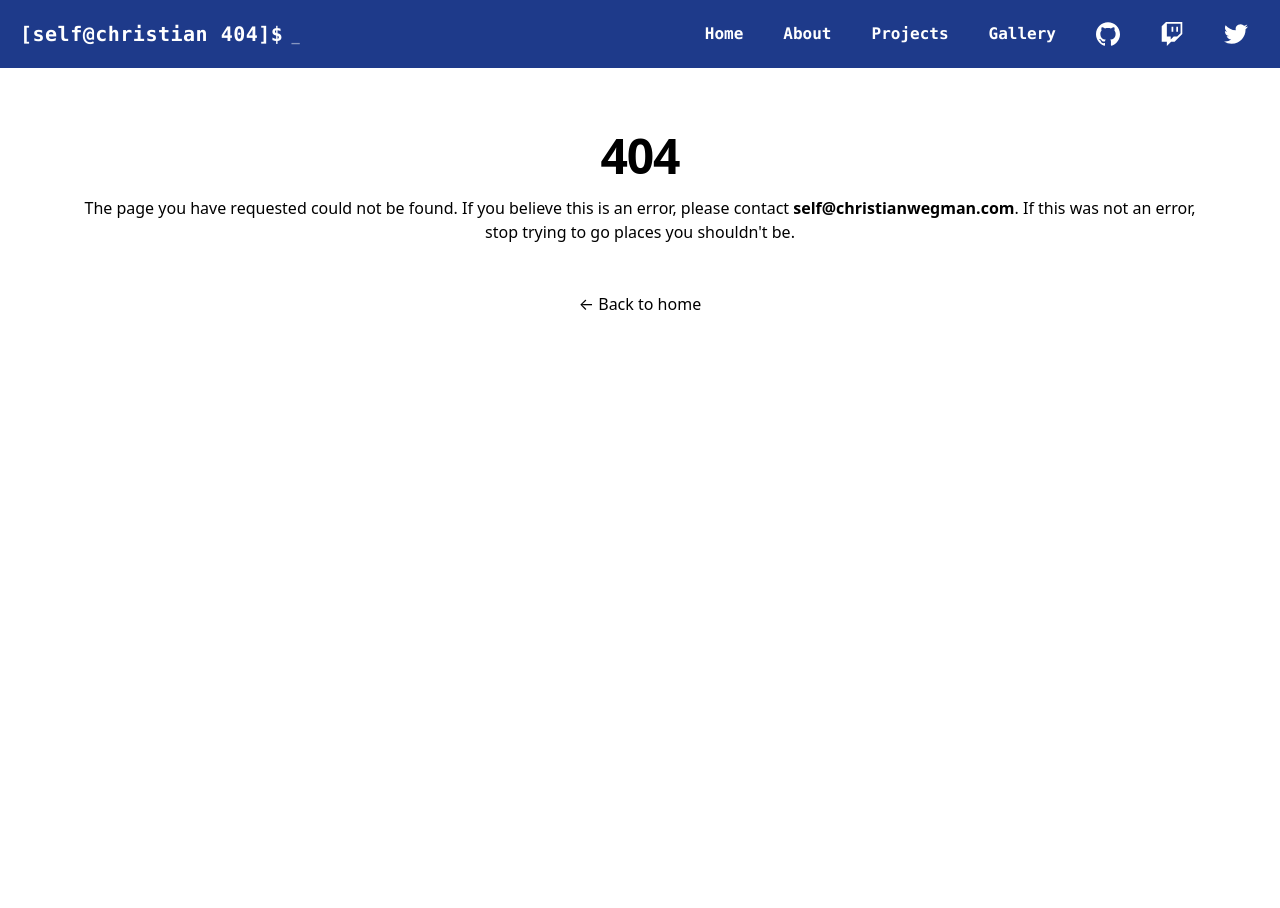
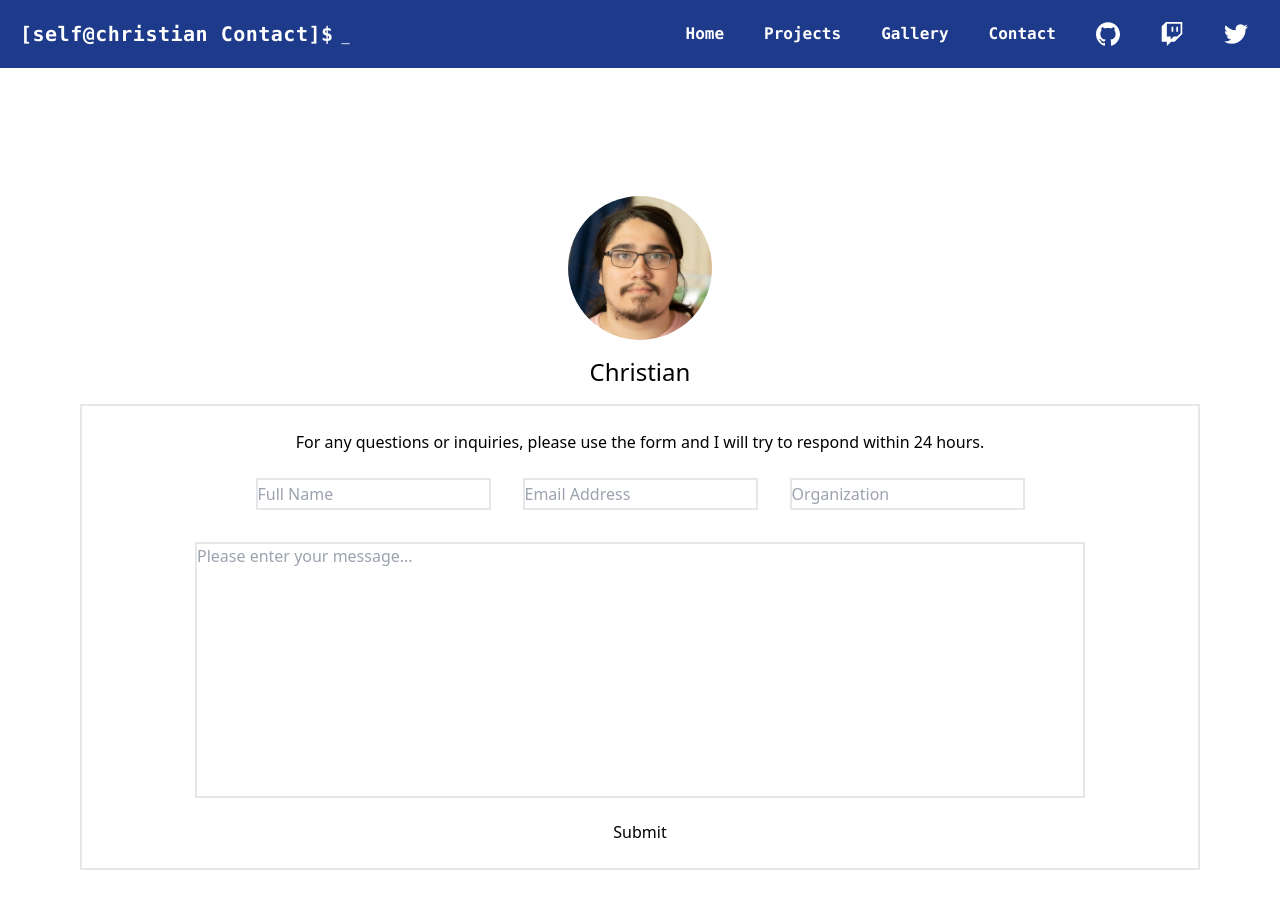
Before and after one commit to PDXChristian/personal-site, a Next.js app: page /Contact in a window 1280 px wide. Before the commit this address had no page. Shown: the top 908 px of the page. Before the commit the page ends 800 px from the top, so only its background shows below. Built offline with nearby package versions, Linux system fonts and the light colour scheme.

Commit message:
Added contact page. Todo: tie contacts page with email api

```diff
--- a/components/Navbar.tsx
+++ b/components/Navbar.tsx
@@ -33,7 +33,7 @@ const Navbar =
 					event.currentTarget.innerText = ""
 				} else if (command[1] === "~" || command[1] === "Home") {
 					router.push("/")
-				} else if (command[1] === "About" || command[1] === "Gallery" || command[1] == "Projects" || command[1] == "test") {
+				} else if (command[1] === "Contact" || command[1] === "Gallery" || command[1] == "Projects" || command[1] == "test") {
 					router.push(command[1])
 				} else {
 					router.push("404")
@@ -95,11 +95,6 @@ const Navbar =
 								Home
 							</a>
 						</Link>
-						<Link href="/About">
-							<a className={styles.linkButton}>
-								About
-							</a>
-						</Link>
 						<Link href="/Projects">
 							<a className={styles.linkButton}>
 								Projects
@@ -108,6 +103,11 @@ const Navbar =
 						<Link href="/Gallery">
 							<a className={styles.linkButton}>
 								Gallery
+							</a>
+						</Link>
+						<Link href="/Contact">
+							<a className={styles.linkButton}>
+								Contact
 							</a>
 						</Link>
 						<a className={styles.linkButton} href="https://github.com/PDXChristian" target="_blank" rel="noreferrer">
--- a/components/layout.tsx
+++ b/components/layout.tsx
@@ -39,7 +39,7 @@ const Layout = ({
 					/>
 					<h1 className={utilStyles.heading2Xl}>{name}</h1>
 				</> :
-				pageTitle === "About" 						?
+				pageTitle === "Contact" 						?
 					<>
 						<Image
 							priority
--- a/pages/About.tsx
+++ /dev/null
@@ -1,16 +0,0 @@
-import Layout from "../components/layout"
-import React from "react"
-import Head from "next/head"
-
-const About = (): React.ReactElement =>{
-	return (
-		<Layout pageTitle="About">
-			<Head>
-				<title>About Christian</title>
-			</Head>
-			<p></p>
-		</Layout>
-	)
-}
-
-export default About
--- /dev/null
+++ b/pages/Contact.tsx
@@ -0,0 +1,35 @@
+import Layout from "../components/layout"
+import React, {FormEvent} from "react"
+import Head from "next/head"
+import Styles from "../styles/utils.module.css"
+
+const About = (): React.ReactElement =>{
+
+	const submitContact = async (event:FormEvent) => {
+		console.log(event.target)
+
+	}
+	return (
+		<Layout pageTitle="Contact">
+			<Head>
+				<title>Contact Christian</title>
+			</Head>
+			<div className="border-2 dark:border-dark-pallet-dark dark:text-dark-pallet-fg">
+				<p className="pt-2 mt-4 -mb-4">For any questions or inquiries, please use the form and I will try to respond within 24 hours.</p>
+				<form className="p-2 m-4" onSubmit={submitContact}>
+					<div className="block">
+						<input id="name" type="text" className={Styles.inputBoxes} autoComplete="name" placeholder="Full Name" required />
+						<input id="email" type="text" className={Styles.inputBoxes} autoComplete="email" placeholder="Email Address" required />
+						<input id="organization" type="text" className={Styles.inputBoxes} autoComplete="organization" placeholder="Organization" required />
+						<br />
+						<textarea id="message" className={Styles.messageBox} placeholder="Please enter your message..." />
+						<br />
+						<button type="submit" className="m-0">Submit</button>
+					</div>
+				</form>
+			</div>
+		</Layout>
+	)
+}
+
+export default About
--- a/styles/utils.module.css
+++ b/styles/utils.module.css
@@ -33,3 +33,11 @@
 .linkIcon {
 	@apply fill-current text-white dark:text-dark-pallet-base;
 }
+
+.inputBoxes {
+	@apply border-2 h-8 dark:border-dark-pallet-dark m-4 dark:bg-dark-pallet-base;
+}
+
+.messageBox {
+	@apply border-2 resize-none sm:h-40 lg:h-64 w-5/6 dark:border-dark-pallet-dark m-4 dark:bg-dark-pallet-base;
+}
```
